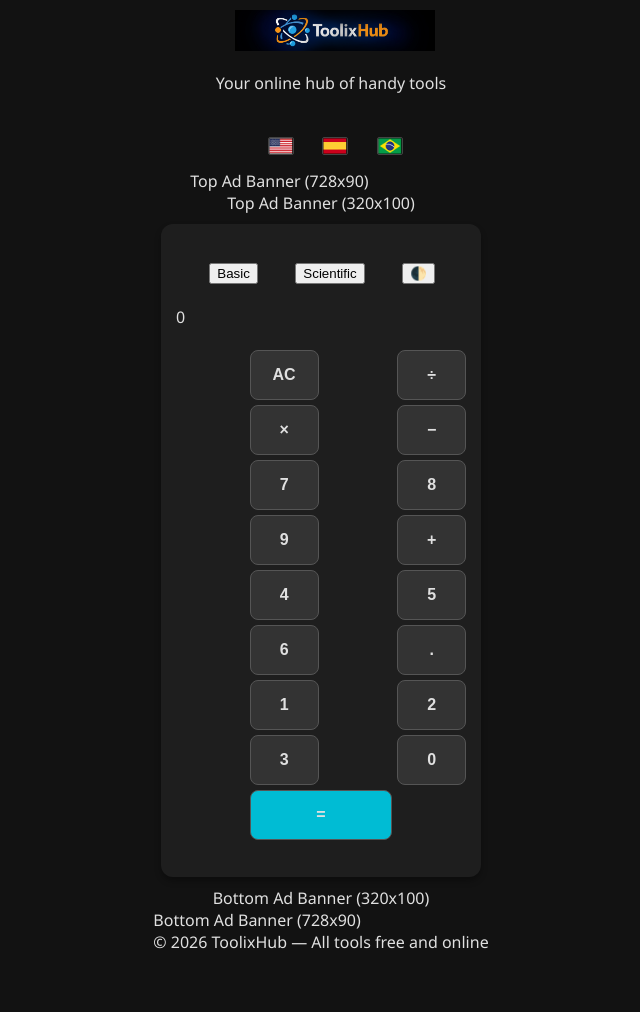
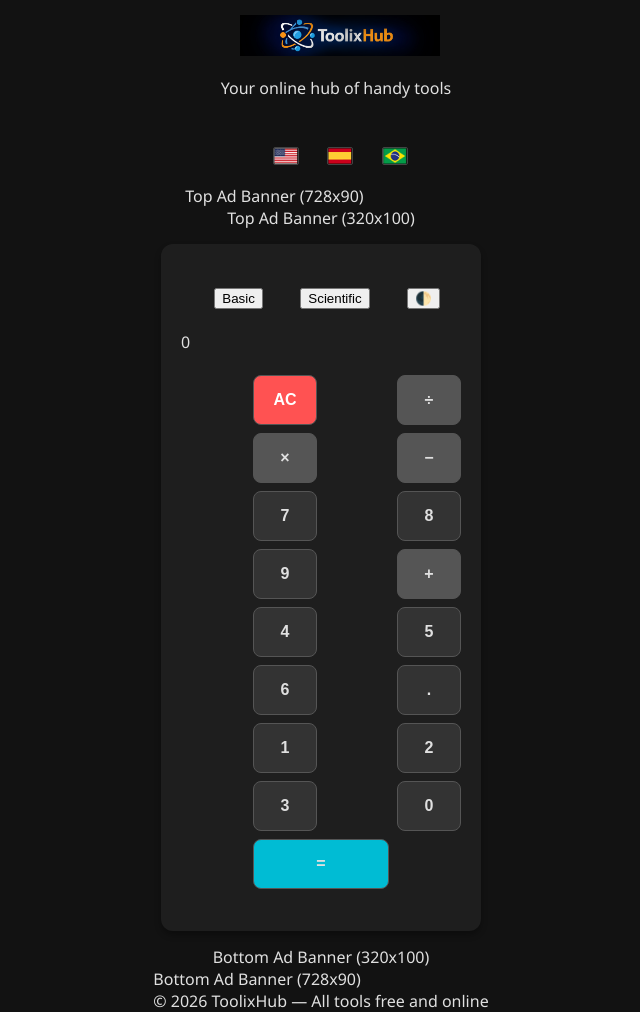
Before and after one commit to toolixhub-app/toolixhub, a Jekyll site: the page calculator.html, which Jekyll copies as it is, in a window 1280 px wide. Shown: the whole page, without its empty margins (319-959 px from the left). Built offline with Jekyll 4.4.1, drawn with Linux system fonts in a browser that asks for light colours; before the commit the page ends 953 px from its top, so only the background shows below that.

Commit message:
Update style.css

```diff
--- a/css/style.css
+++ b/css/style.css
@@ -26,10 +26,10 @@ body {
   min-height: 100vh;
 }
 
-/* --- LOGO E BANDEIRAS PADRONIZADOS --- */
+/* --- LOGO E BANDEIRAS --- */
 header {
   text-align: center;
-  padding: 10px;
+  padding: 15px;
   width: 100%;
 }
 
@@ -39,7 +39,7 @@ header img {
 }
 
 .lang-selector {
-  margin-top: 5px;
+  margin-top: 10px;
   display: flex;
   justify-content: center;
   gap: 8px;
@@ -51,11 +51,11 @@ header img {
   border: 1px solid #444;
 }
 
-/* --- container da calculadora --- */
+/* --- CONTAINER DA CALCULADORA --- */
 .main-container {
   background: var(--container-bg);
-  padding: 15px;
-  margin: 10px auto;
+  padding: 20px;
+  margin: 15px auto;
   border-radius: 12px;
   box-shadow: 0 4px 6px rgba(0,0,0,0.3);
   width: 90%;
@@ -63,10 +63,10 @@ header img {
   box-sizing: border-box;
 }
 
-/* --- GRADE DE BOTÕES (Corrigida) --- */
+/* --- GRADE DE BOTÕES (GRID) --- */
 .calc-buttons {
   display: grid;
-  gap: 5px;
+  gap: 8px;
   width: 100%;
 }
 
@@ -82,14 +82,14 @@ header img {
   font-weight: bold;
   border-radius: 8px;
   cursor: pointer;
-  width: 100%; /* Preenche a célula */
+  width: 100%;
   display: flex;
   justify-content: center;
   align-items: center;
 }
 
-/* Tamanho de fonte reduzido para botões científicos */
-.btn-calc.sci { font-size: 13px; }
-
 /* Botões Especiais */
 .btn-calc.equal { grid-column: span 2; background-color: var(--accent-color); }
+.btn-calc.op { background-color: var(--special-btn-bg); }
+.btn-calc.ac { background-color: var(--ac-btn-bg); color: #fff; }
+.btn-calc.sci { font-size: 13px; }
```
